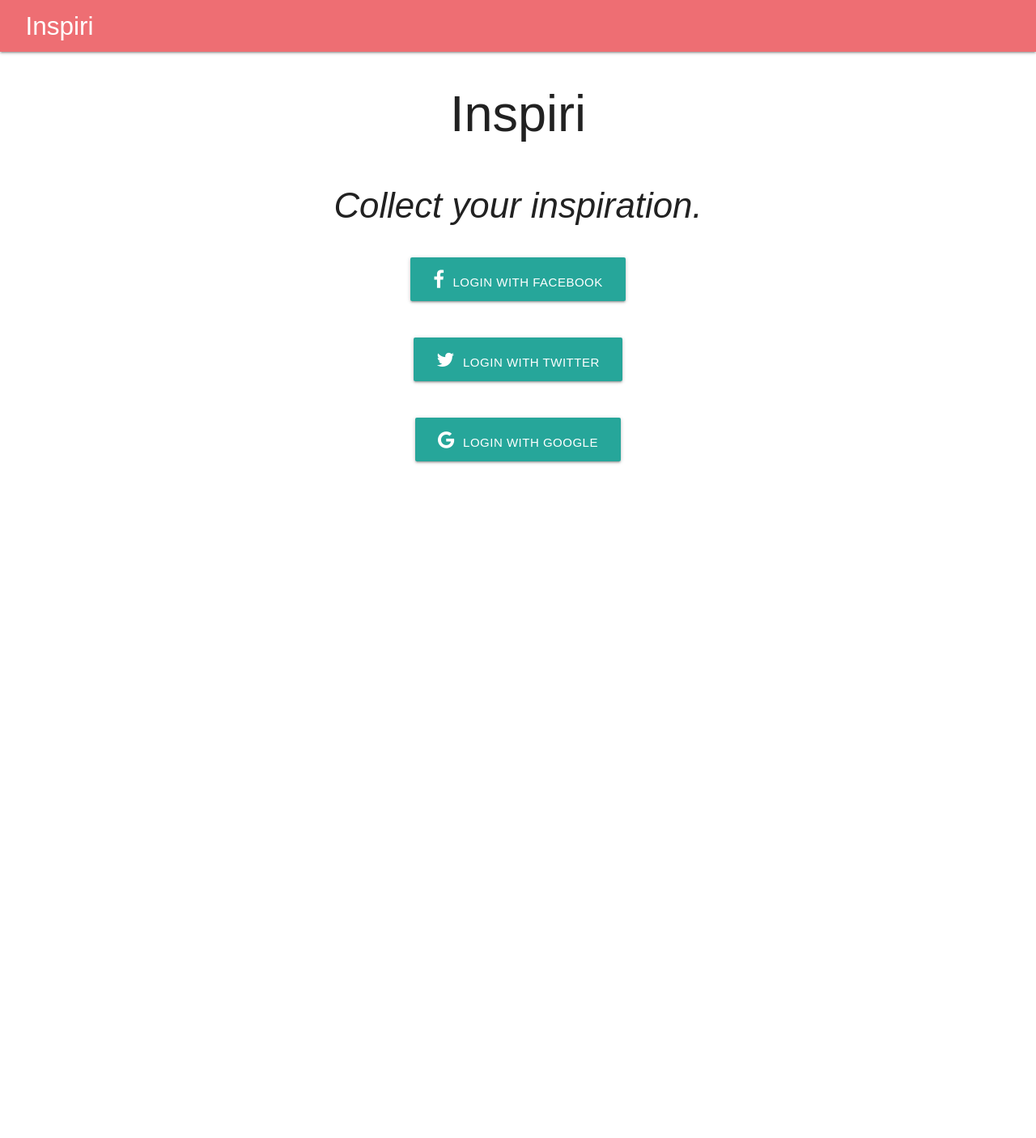
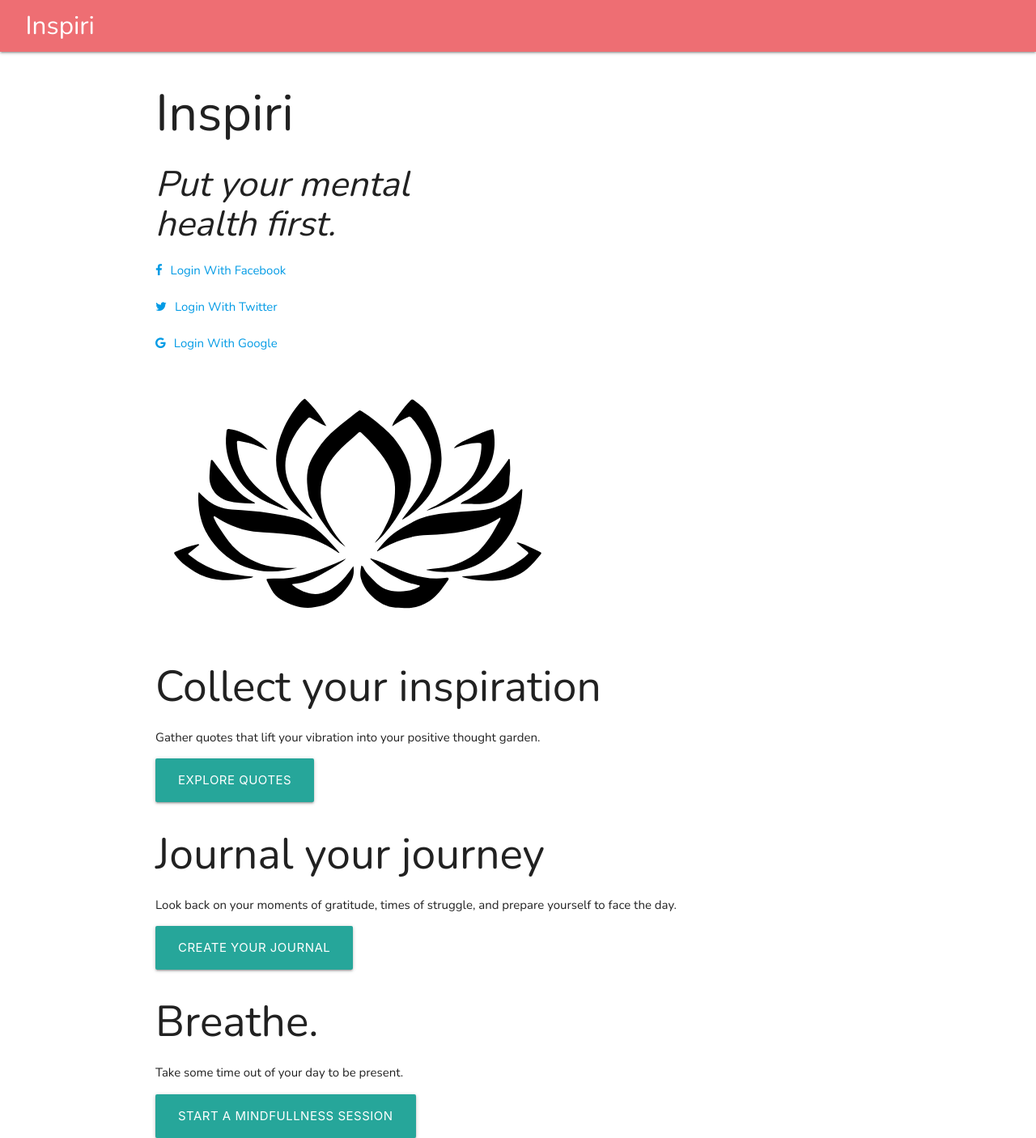
Before and after one commit to jordanchristie/inspiri, a React (Create React App) app in the folder client/: page / in a window 1280 px wide. Shown: the whole page at 81% size. Before the commit the page ends 800 px from the top, so only its background shows below. Built offline with nearby package versions, Linux system fonts and the light colour scheme.

Commit message:
Rewrite init

```diff
--- a/client/src/components/Header.js
+++ b/client/src/components/Header.js
@@ -1,7 +1,7 @@
 import React from "react";
 import { Link } from "react-router-dom";
 import { connect } from "react-redux";
-import background from "../background.jpg";
+import background from "../assets/images/background.jpg";
 
 const Header = ({ user }) => {
   console.log(user);
--- a/client/src/components/LandingPage.js
+++ b/client/src/components/LandingPage.js
@@ -1,13 +1,15 @@
-import React from 'react';
-import styled from 'styled-components';
-
+import React from "react";
+import styled from "styled-components";
+import { ReactComponent as SVG } from "../assets/images/Lotus-Flower.svg";
 
 const LandingPage = () => (
   <Splash id="landing-page">
+    <HeroSection>
+      <div style={{ width: "45%" }}>
         <Title>Inspiri</Title>
-        <Tagline>Collect your inspiration.</Tagline>
+        <Tagline>Put your mental health first.</Tagline>
         <SignInButton type="facebook">
-            <SignInType className="fa fa-facebook" ></SignInType>
+          <SignInType className="fa fa-facebook"></SignInType>
           Login With Facebook
         </SignInButton>
         <SignInButton type="twitter">
@@ -15,35 +17,78 @@ const LandingPage = () => (
           Login With Twitter
         </SignInButton>
         <SignInButton type="google">
-            <SignInType className="fa fa-google" ></SignInType>
+          <SignInType className="fa fa-google"></SignInType>
           Login With Google
         </SignInButton>
+      </div>
+      <Lotus />
+    </HeroSection>
+
+    <Section>
+      <SectionTitle>Collect your inspiration</SectionTitle>
+      <SectionText>
+        Gather quotes that lift your vibration into your positive thought
+        garden.
+      </SectionText>
+      <Button>Explore Quotes</Button>
+    </Section>
+
+    <Section>
+      <SectionTitle>Journal your journey</SectionTitle>
+      <SectionText>
+        Look back on your moments of gratitude, times of struggle, and prepare
+        yourself to face the day.
+      </SectionText>
+      <Button>Create Your Journal</Button>
+    </Section>
+
+    <Section>
+      <SectionTitle>Breathe.</SectionTitle>
+      <SectionText>Take some time out of your day to be present.</SectionText>
+      <Button>Start a Mindfullness Session</Button>
+    </Section>
   </Splash>
-)
-
+);
 
 export default LandingPage;
 
-const Splash = styled.main`
-    text-align: center;
-`
+const Splash = styled.main``;
 
-const Title = styled.h1`
+const HeroSection = styled.section`
+  display: flex;
+  flex-flow: row wrap;
+  justify-content: space-between;
+  height: 90vh;
+`;
 
-`
+const Title = styled.h1``;
 
 const Tagline = styled.h3`
   font-style: italic;
   font-weight: 400;
-`
+`;
 
-const SignInButton = styled.a.attrs( props => ({
+const Button = styled.button.attrs(() => ({
   className: "waves-effect waves-light btn-large",
-    href: `/auth/${props.type}`
-}))`
+}))``;
 
-`
+const SignInButton = styled.a.attrs((props) => ({
+  href: `/auth/${props.type}`,
+  style: { display: "block" },
+}))``;
 
 const SignInType = styled.i`
   margin-right: 10px;
-`
+`;
+
+const Lotus = styled(SVG)`
+  width: 500px;
+  height: 300px;
+  align-self: center;
+`;
+
+const Section = styled.section``;
+
+const SectionTitle = styled.h2``;
+
+const SectionText = styled.p``;
--- a/client/src/index.css
+++ b/client/src/index.css
@@ -1,4 +1,8 @@
-html, body, #root {
+@import url("https://fonts.googleapis.com/css2?family=Nunito:wght@300;400;700&display=swap");
+
+html,
+body,
+#root {
   height: 100%;
   width: 100%;
 }
@@ -6,16 +10,15 @@ html, body, #root {
 body {
   margin: 0;
   padding: 0;
-  font-family: sans-serif;
+  box-sizing: border-box;
+  font-family: "Nunito", sans-serif;
 }
 
-
 /* === SideNav === */
-.user-view img{
+.user-view img {
   height: 100%;
   width: 100%;
 }
-
 
 /* === CARD === */
 
@@ -40,8 +43,9 @@ body {
   justify-content: space-between;
 }
 
-.fa-plus, .fa-times {
-  margin-right: .5em;
+.fa-plus,
+.fa-times {
+  margin-right: 0.5em;
 }
 
 #landing-page {
@@ -50,7 +54,8 @@ body {
 }
 
 #landing-page a {
-  margin: 1.5em auto;
+  margin-top: 1.5rem;
+  width: 300px;
 }
 
 /* === DASHBOARD PAGE === */
```
Also changed, not shown: client/src/assets/images/Lotus-Flower.svg (added), client/src/assets/images/background.jpg (renamed from client/src/background.jpg). Lines whose indentation alone changed are shown as unchanged.
